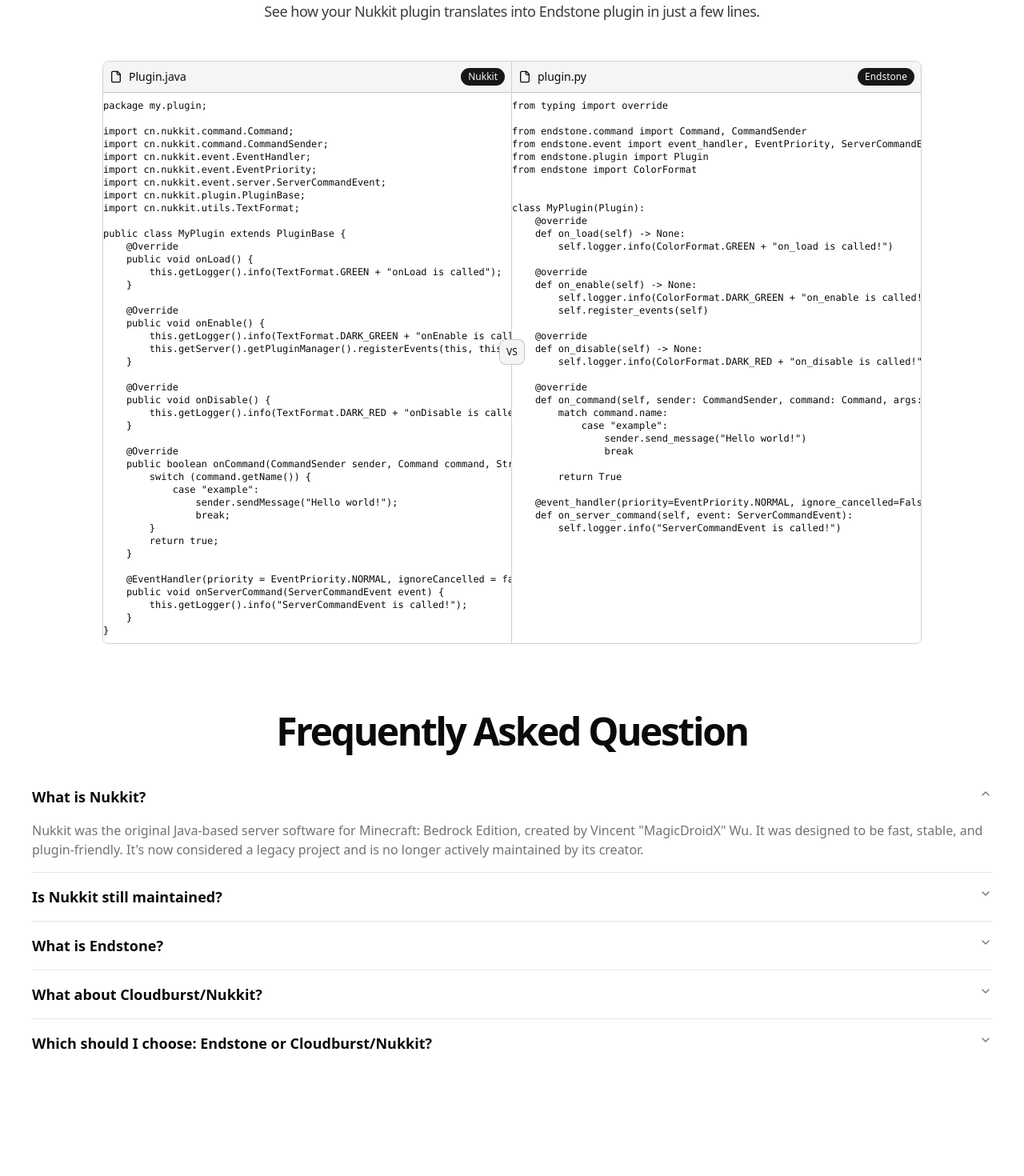
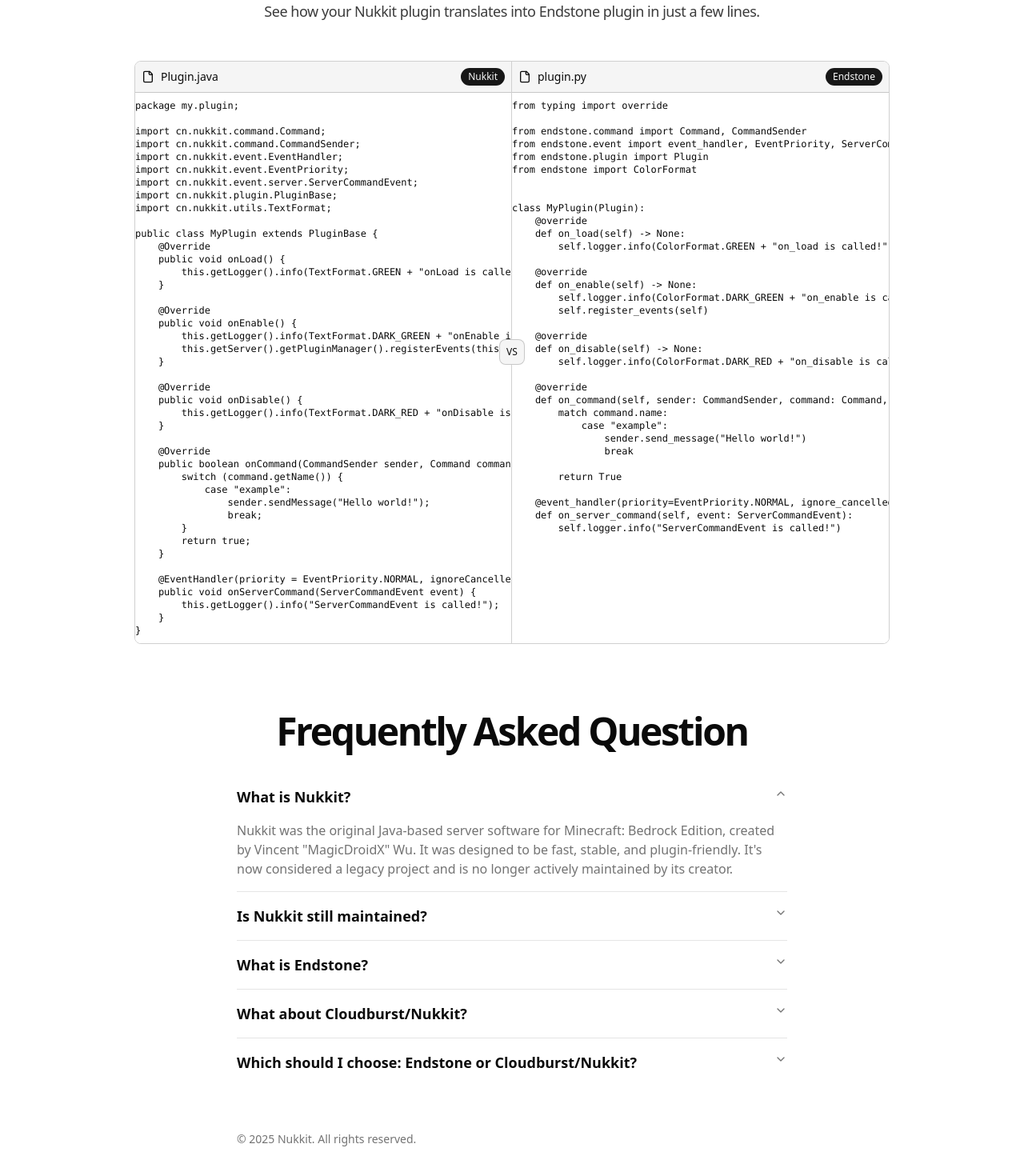
Before and after one commit to NukkitR/nukkit.org, a Next.js app: page / in a window 1280 px wide. Shown: the part 890-2360 px from the top of the page at 80% size. Before the commit the page ends 2228 px from the top, so only its background shows below. Built offline with nearby package versions, Linux system fonts and the light colour scheme.

Commit message:
feat: add footer

```diff
--- a/app/page.tsx
+++ b/app/page.tsx
@@ -186,7 +186,7 @@
         </div>
       </section>
       <section id="showcase" className="py-14">
-        <div className="flex flex-col w-full max-w-full gap-4 py-1 px-7 md:px-10 md:mx-auto">
+        <div className="flex flex-col w-full max-w-5xl gap-4 py-1 px-7 md:px-10 md:mx-auto">
           <h2 className="mb-2 text-center text-5xl font-bold leading-[1.2] tracking-tighter text-foreground">
             Nukkit ➡️ Endstone
           </h2>
@@ -209,8 +209,8 @@
           </div>
         </div>
       </section>
-      <section id="faq" className="pt-4">
-        <div className="flex flex-col w-full max-w-full gap-4 py-1 px-7 md:px-10 md:mx-auto">
+      <section id="faq" className="py-4">
+        <div className="flex flex-col w-full max-w-3xl gap-4 py-1 px-7 md:px-10 md:mx-auto">
           <h2 className="mb-2 text-center text-5xl font-bold leading-[1.2] tracking-tighter text-foreground">
             Frequently Asked Question
           </h2>
@@ -228,6 +228,14 @@
           </Accordion>
         </div>
       </section>
+      <section className="py-8">
+        <div
+          className="flex flex-col w-full max-w-3xl gap-4 py-1 px-7 md:px-10 md:mx-auto">
+          <span className="text-muted-foreground text-sm">
+              &copy; 2025 Nukkit. All rights reserved.
+          </span>
+        </div>
+      </section>
     </div>
   );
 }
```
